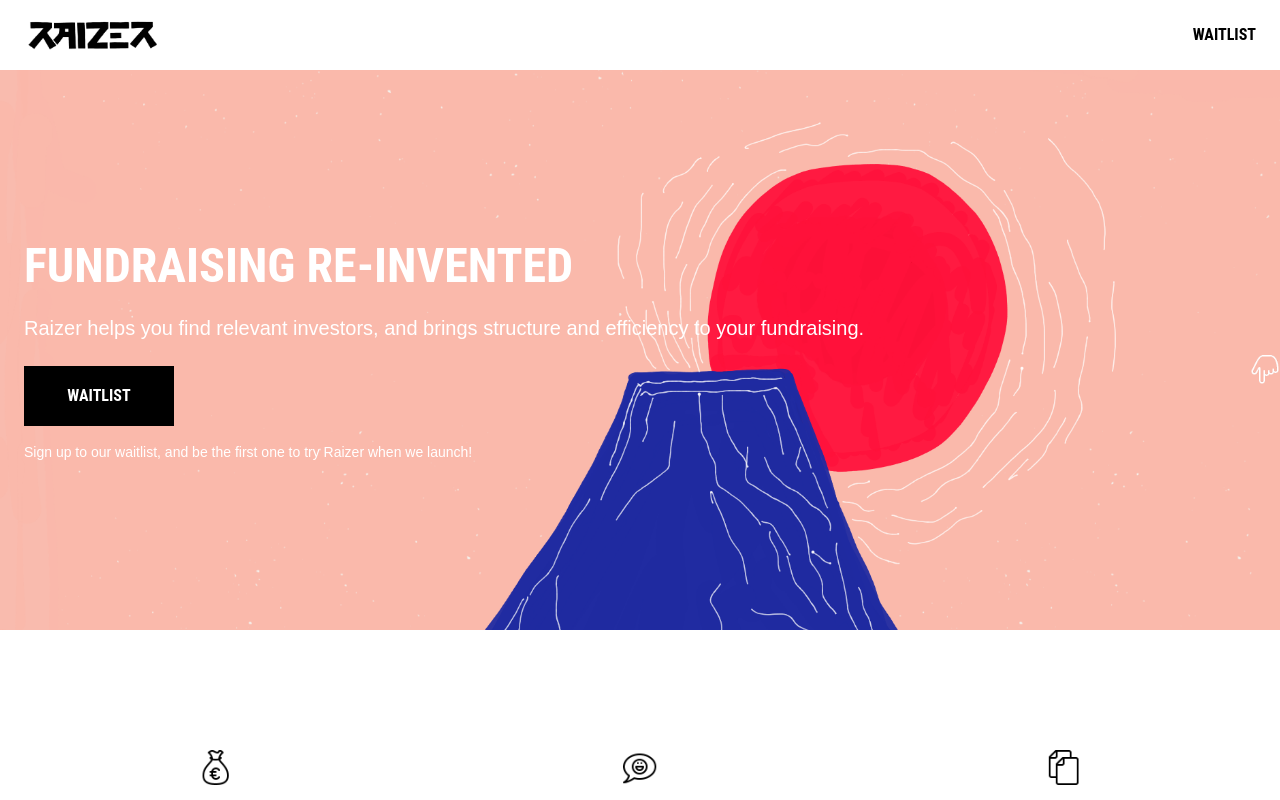
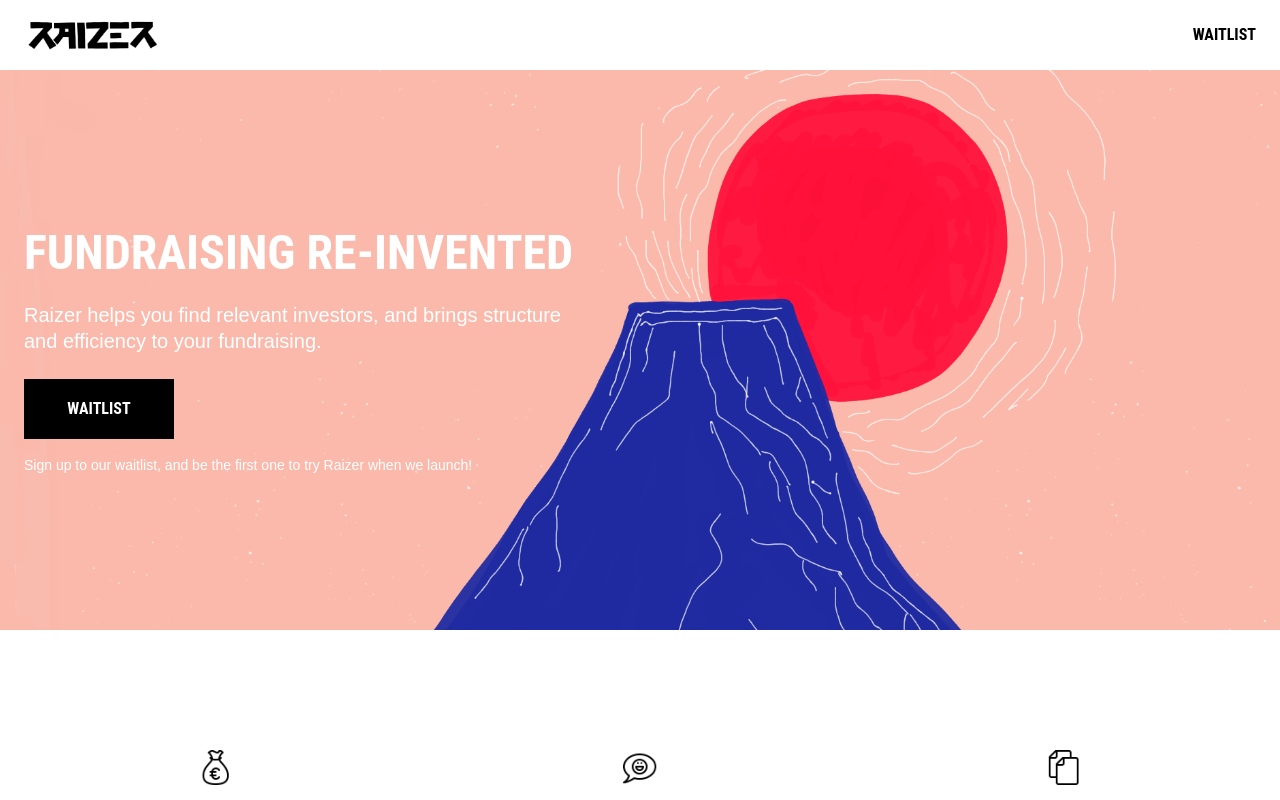
Before and after one commit to MOcieczek/raizer, a React (Create React App) app: page / in a window 1280 px wide. Shown: the top 800 px of the page. Built offline with nearby package versions, Linux system fonts and the light colour scheme.

Commit message:
Left aligned hero text + set maxWidth

```diff
--- a/src/modules/views/ProductHeroLayout.js
+++ b/src/modules/views/ProductHeroLayout.js
@@ -4,31 +4,28 @@
 import { withStyles } from '@material-ui/core/styles';
 import Container from '@material-ui/core/Container';
 import Background from '../../assets/background.png';
-import Pointer from '../../assets/pointer-down.png';
+
 
 
 
 const styles = theme => ({
   root: {
     color: theme.palette.common.white,
-    position: 'relative',
+    position: 'relaive',
     display: 'flex',
-    alignItems: 'center',
-
     [theme.breakpoints.up('sm')]: {
       height: '70vh',
       minHeight: 500,
-      maxHeight: 1300,
     },
   },
   container: {
-    maxWidth:'300',
-    minWidth:'200',
+    marginBottom: theme.spacing(10),
     marginTop: theme.spacing(10),
-    marginBottom: theme.spacing(10),
     display: 'flex',
     flexDirection: 'column',
-
+    marginLeft: 'unset',
+    justifyContent: 'center',
+    maxWidth: "xs",
   },
   backdrop: {
     backgroundImage:`url( ${Background} )`,
@@ -43,7 +40,6 @@
     backgroundColor:"#574EFF",
     opacity: "100%",
     zIndex: -1,
-
   },
   background: {
     position: 'absolute',
@@ -53,15 +49,9 @@
     bottom: 0,
     backgroundSize: 'cover',
     backgroundRepeat: 'no-repeat',
-    zIndex: -2,
+
   },
 
-  arrowDown: {
-    maxHeight:30,
-    maxWidth:30,
-    marginTop: theme.spacing(5),
-
-  },
 });
 
 function ProductHeroLayout(props) {
@@ -71,7 +61,7 @@
   return (
     <section className={classes.root}>
 
-      <Container className={classes.container}>
+      <Container maxWidth="sm" className={classes.container}>
 
         {children}
 
@@ -79,12 +69,7 @@
         <div className={clsx(classes.background, backgroundClassName)} />
 
       </Container>
-      <img
-          className={classes.arrowDown}
-          position="absolute"
-          src={Pointer}
-          alt="arrow down"
-        />
+
     </section>
   );
 }
```
